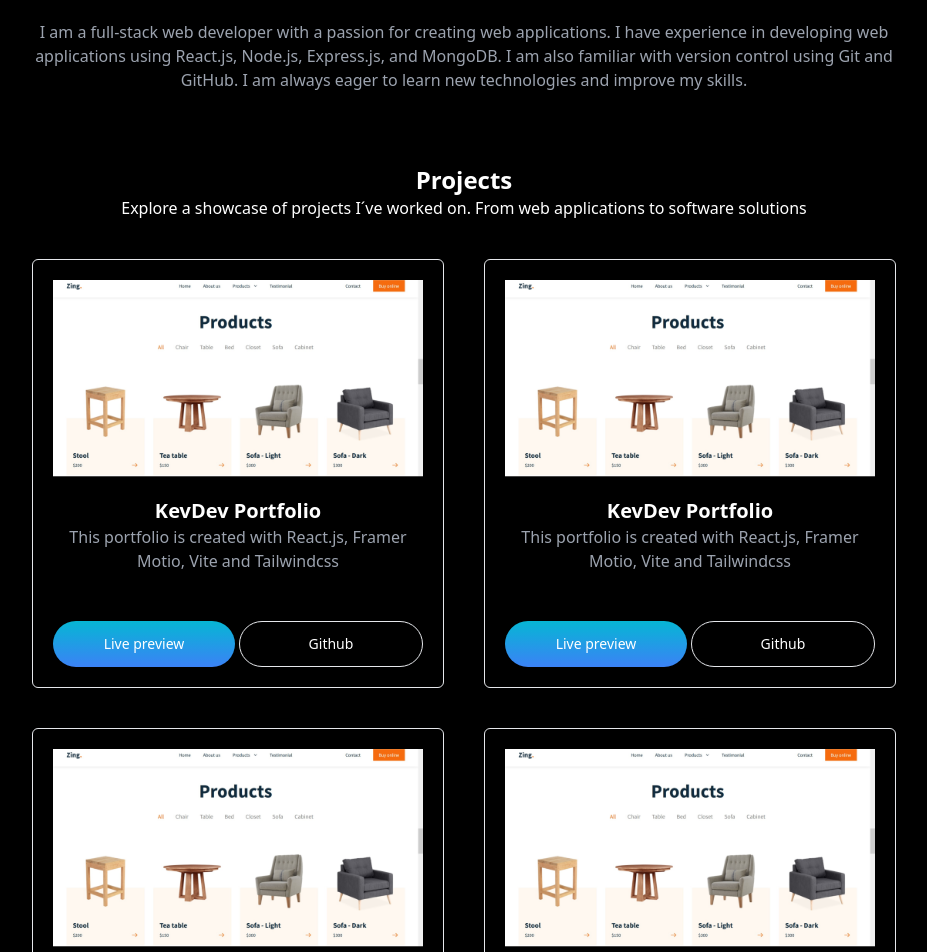
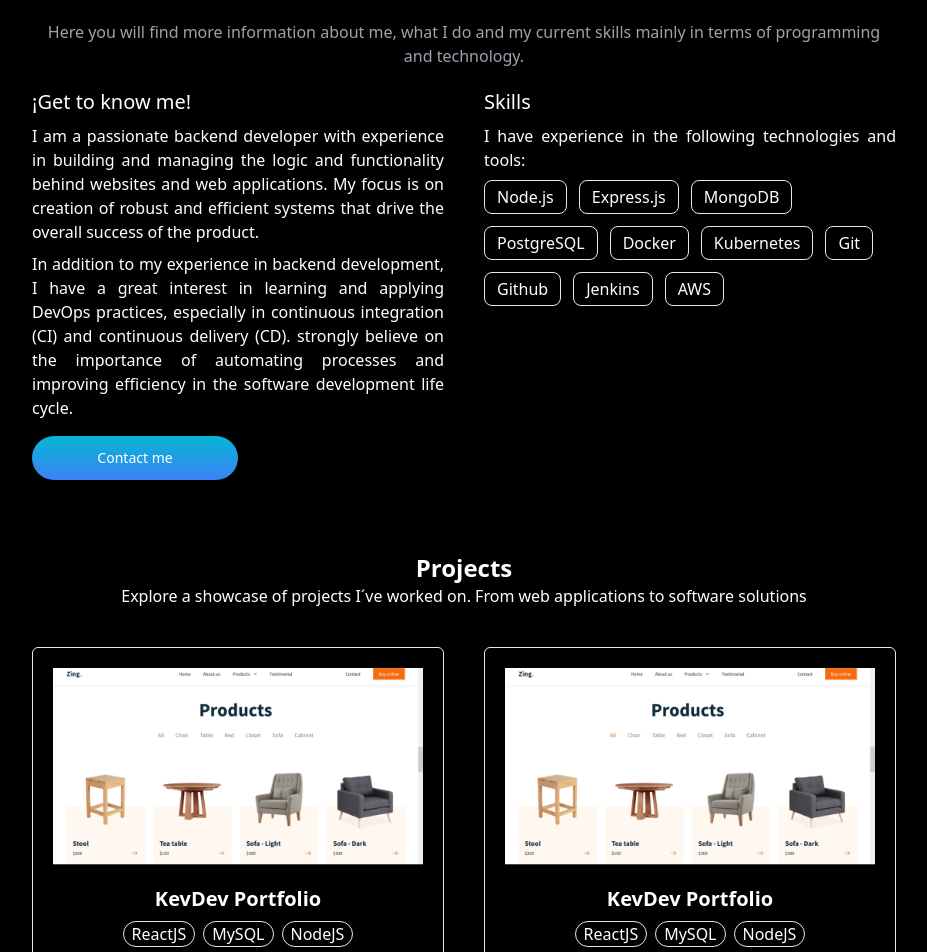
Before and after one commit to KevinCayo10/portfolio_kevdev, a React (Vite) app: page / in a window 1280 px wide. Shown: the part 540-1492 px from the top of the page, without its empty margins (176-1103 px from the left). Built offline with nearby package versions, Linux system fonts and the light colour scheme.

Commit message:
feat: Diseña la seccion de Aboutme

```diff
--- a/src/components/About.jsx
+++ b/src/components/About.jsx
@@ -1,17 +1,81 @@
-import React from "react";
-
 function About() {
   return (
     <section id="aboutme">
       <div className="container m-auto px-4 py-6 max-w-4xl text-center">
         <h2 className="font-bold text-2xl">About me</h2>
         <p className="text-gray-400 mt-4">
-          I am a full-stack web developer with a passion for creating web
-          applications. I have experience in developing web applications using
-          React.js, Node.js, Express.js, and MongoDB. I am also familiar with
-          version control using Git and GitHub. I am always eager to learn new
-          technologies and improve my skills.
+          Here you will find more information about me, what I do and my current
+          skills mainly in terms of programming and technology.
         </p>
+        {/* Profile */}
+        <div className="mt-5 flex gap-10">
+          <div className="w-1/2 flex flex-col  ">
+            <h3 className="text-xl font-medium text-left">¡Get to know me!</h3>
+            <div className="text-left">
+              <p className="text-base font-light mt-2 text-justify">
+                I am a passionate backend developer with experience in building
+                and managing the logic and functionality behind websites and web
+                applications. My focus is on creation of robust and efficient
+                systems that drive the overall success of the product.
+              </p>
+              <p className="text-base font-light mt-2 text-justify">
+                In addition to my experience in backend development, I have a
+                great interest in learning and applying DevOps practices,
+                especially in continuous integration (CI) and continuous
+                delivery (CD). strongly believe on the importance of automating
+                processes and improving efficiency in the software development
+                life cycle.
+              </p>
+            </div>
+            <a
+              className=" text-sm w-1/2 py-3 bg-gradient-to-t from-blue-500 rounded-full to-cyan-500 hover:from-blue-700 hover:to-cyan-700 px-5 mt-4"
+              href="#contactme"
+            >
+              Contact me
+            </a>
+          </div>
+          {/* Skills */}
+          <div className="w-1/2 flex flex-col">
+            <h3 className="text-xl font-medium text-left">Skills</h3>
+            <div>
+              <p className="text-base font-light mt-2 text-justify">
+                I have experience in the following technologies and tools:
+              </p>
+              <ul className="text-left mt-2 flex flex-wrap gap-3 ">
+                <li className="text-base font-light border rounded-lg py-1 px-3 ">
+                  Node.js
+                </li>
+                <li className="text-base font-light border rounded-lg py-1 px-3">
+                  Express.js
+                </li>
+                <li className="text-base font-light border rounded-lg py-1 px-3">
+                  MongoDB
+                </li>
+                <li className="text-base font-light border rounded-lg py-1 px-3">
+                  PostgreSQL
+                </li>
+                <li className="text-base font-light border rounded-lg py-1 px-3">
+                  Docker
+                </li>
+                <li className="text-base font-light border rounded-lg py-1 px-3">
+                  Kubernetes
+                </li>
+                <li className="text-base font-light border rounded-lg py-1 px-3">
+                  Git
+                </li>
+                <li className="text-base font-light border rounded-lg py-1 px-3">
+                  Github
+                </li>
+                <li className="text-base font-light border rounded-lg py-1 px-3">
+                  Jenkins
+                </li>
+                <li className="text-base font-light border rounded-lg py-1 px-3">
+                  AWS
+                </li>
+              </ul>
+            </div>
+          </div>
+        </div>
       </div>
     </section>
   );
--- a/src/components/Contact.jsx
+++ b/src/components/Contact.jsx
@@ -75,6 +75,14 @@ function Contact() {
                       placeholder="Message"
                     ></textarea>
                   </div>
+                  <div className="flex flex-1 justify-center items-end">
+                    <button
+                      type="submit"
+                      className="w-1/4 px-4 py-2 mt-6 font-semibold text-white transition-colors duration-300 transform bg-blue-500 rounded-full hover:bg-blue-400 focus:outline-none focus:bg-blue-400"
+                    >
+                      Send message
+                    </button>
+                  </div>
                 </div>
               </form>
             </div>
--- a/src/components/shared/Card.jsx
+++ b/src/components/shared/Card.jsx
@@ -12,12 +12,12 @@ function Card({ url_img, title, description, url_page, url_github, tools }) {
     >
       <img src={url_img} alt="" width={200} className="w-full h-auto" />
       <h3 className="text-xl font-semibold mt-5">{title}</h3>
-      <div>
-        {tools.forEach((element) => {
+      <div className="flex flex-row gap-2 items-center justify-center m-2">
+        {tools.map((element, index) => {
           return (
-            <div>
-              <p>{element}</p>
-            </div>
+            <p className="border rounded-full px-2 " key={index}>
+              {element}{" "}
+            </p>
           );
         })}
       </div>
```
